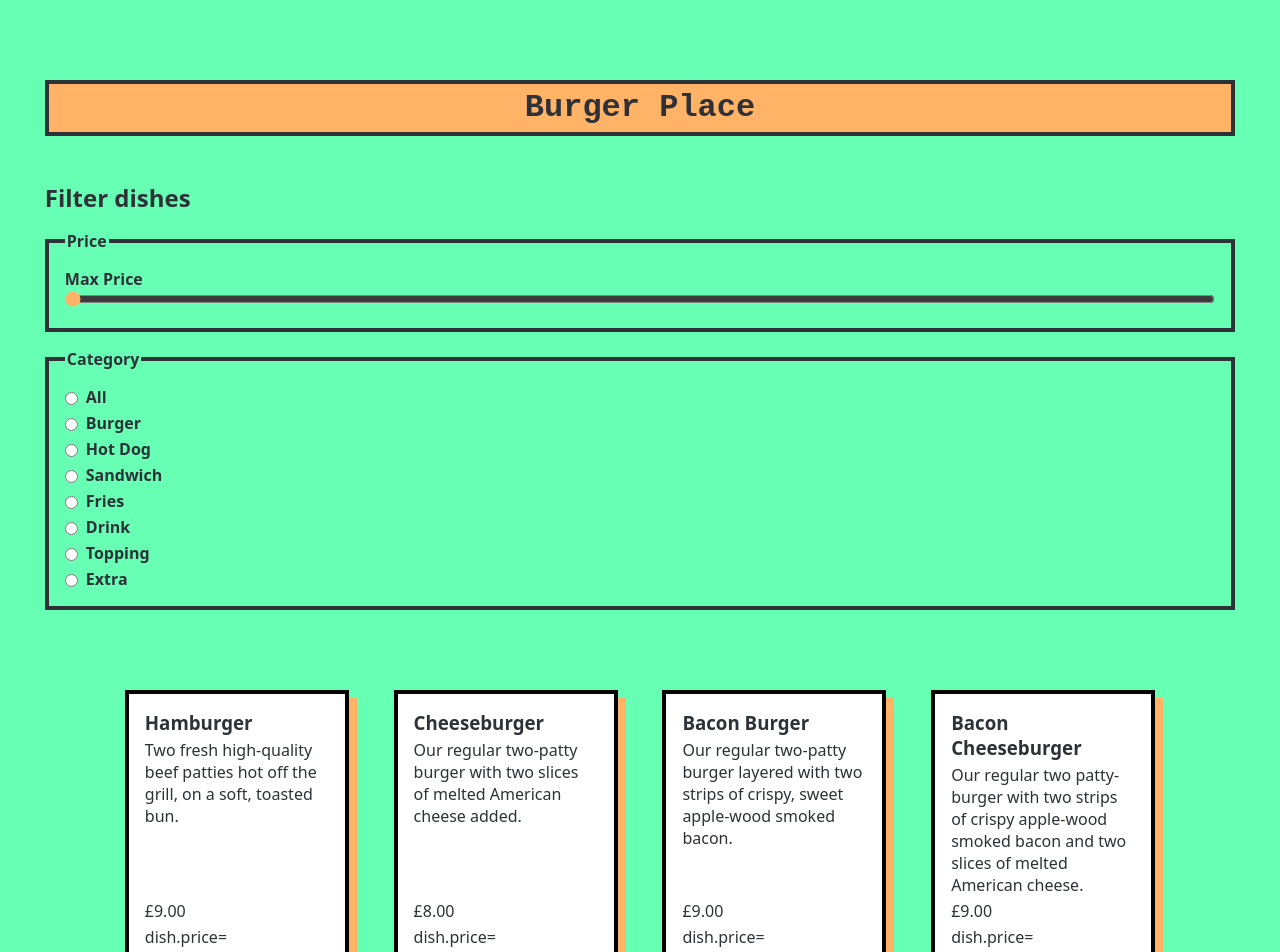
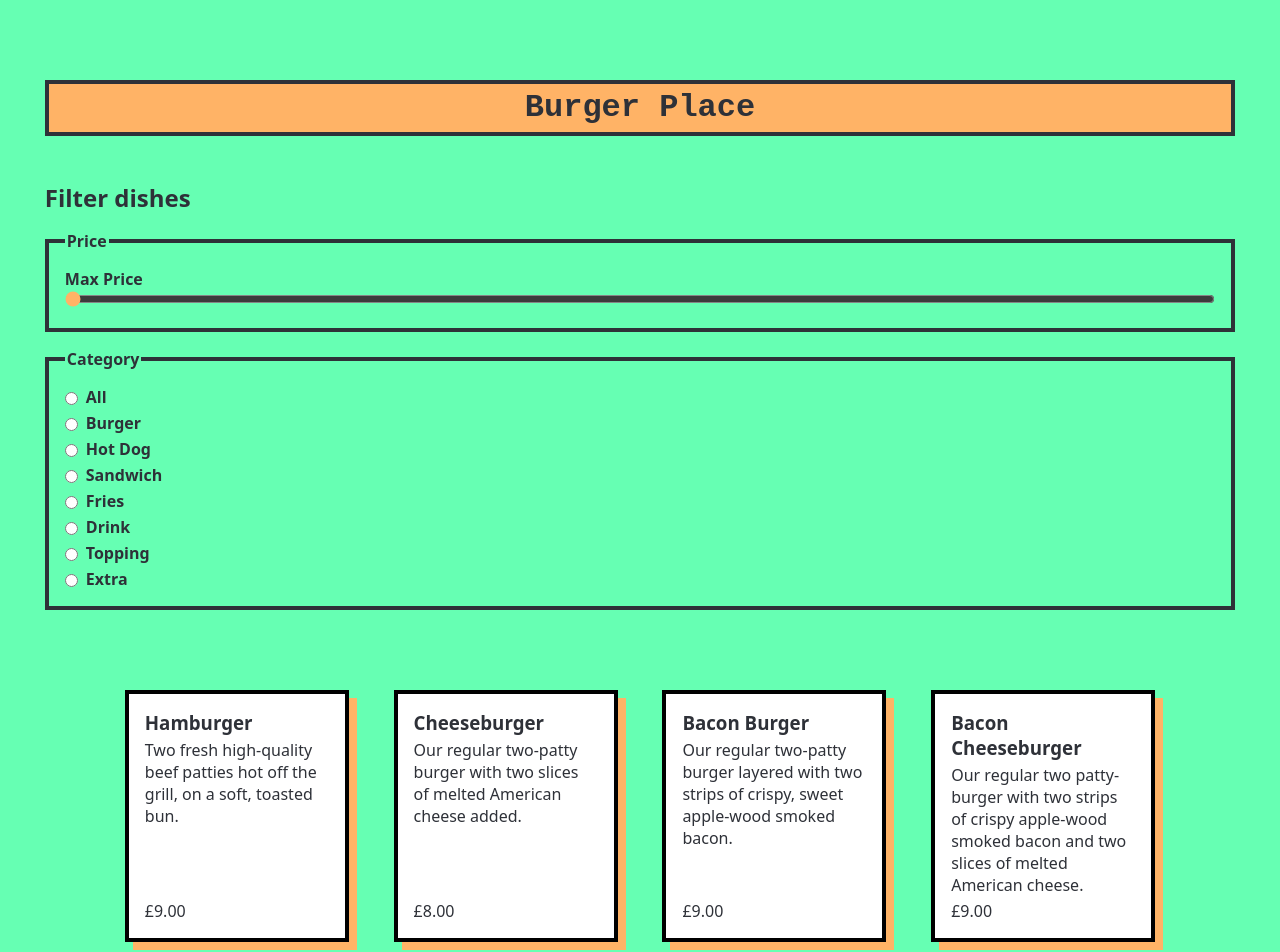
Before and after one commit to DominicSimpson/react-state-challenge, a React (Vite) app: page / in a window 1280 px wide. Shown: the top 952 px of the page. Built offline with nearby package versions, Linux system fonts and the light colour scheme.

Commit message:
Second challenge attempted

```diff
--- a/challenge/ListDishes.jsx
+++ b/challenge/ListDishes.jsx
@@ -1,18 +1,15 @@
 import dishes from "./data.js";
 
    export default function ListDishes( { max, setMax }) {
-    function update(event) {
-      setMax(+event.target.value);
-  }
     return (
     <section aria-label="dishes">
         <ul className="grid">
           {dishes.map((dish) => (
+            /* enter in filter functions here */
             <li key={dish.id} className="card">
               <h3>{dish.name}</h3>
               {dish.description && <p>{dish.description}</p>}
               <div>£{dish.price.toFixed(2)}</div>
-              dish.price={update}
             </li>
           ))}
         </ul>
```
